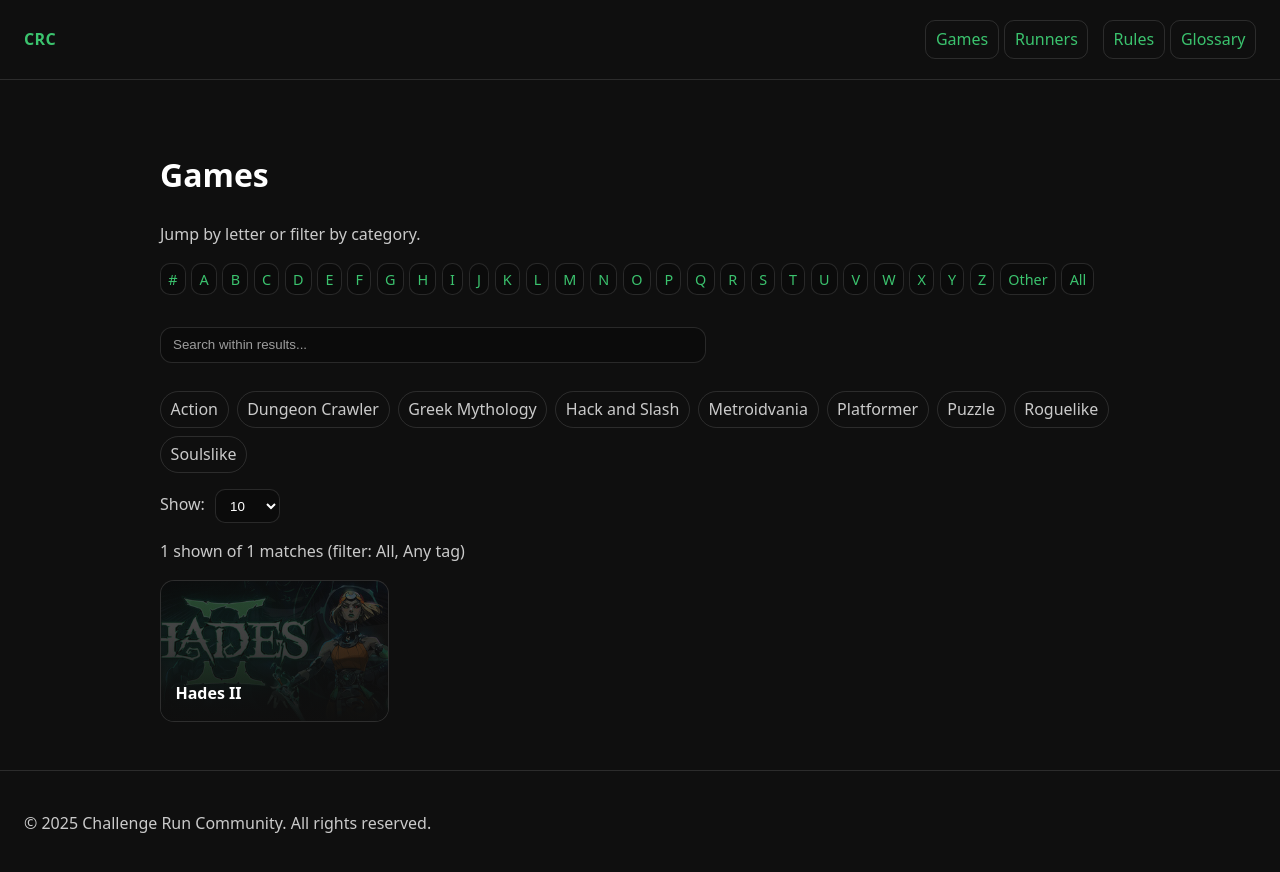
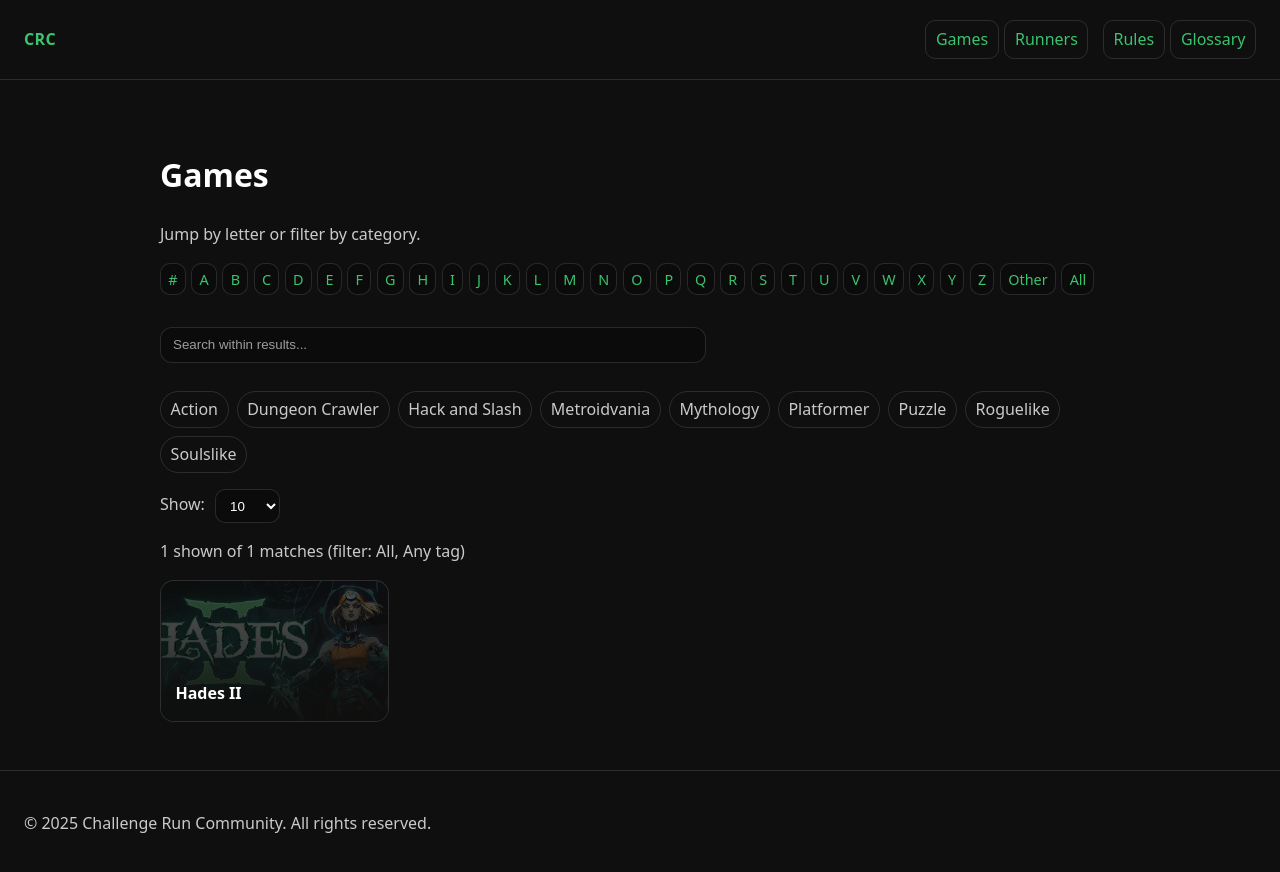
Before and after one commit to GaryAsher/challenge-run-site, a Jekyll site: the page built from games/index.html, in a window 1280 px wide. Shown: the top 872 px of the page. Built offline with Jekyll 4.4.1, drawn with Linux system fonts in a browser that asks for light colours.

Commit message:
Update tags.yml

```diff
--- a/_data/tags.yml
+++ b/_data/tags.yml
@@ -17,8 +17,6 @@ dungeon-crawler:
 # F
 
 # G
-greek-mythology:
-  label: Greek Mythology
 
 # H
 hack-and-slash:
@@ -35,6 +33,8 @@ hack-and-slash:
 # M
 metroidvania:
   label: Metroidvania
+mythology:
+  label: Mythology
 
 # N
 
```
